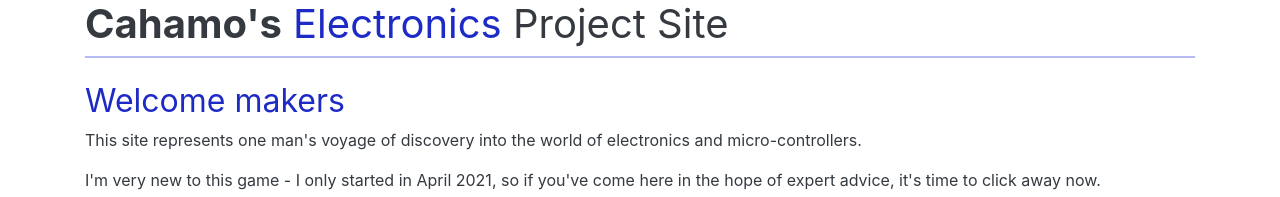
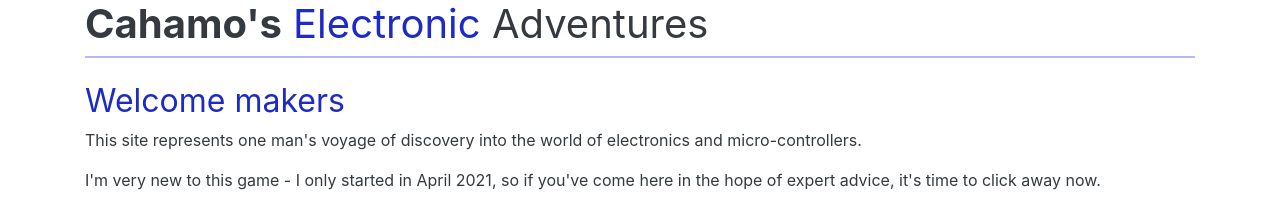
Before and after one commit to cahamo/cahamo.github.io, a Jekyll site: the page built from index.html, in a window 1280 px wide. Shown: the top 197 px of the page. Built offline with Jekyll 4.4.1, drawn with Linux system fonts in a browser that asks for light colours; comment, search, counter and statistics services are not loaded.

Commit message:
Update header.html
Renamed site to "Cahamo's Electronic Adventures" to match new YouTube Channel

```diff
--- a/_includes/header.html
+++ b/_includes/header.html
@@ -1,3 +1,3 @@
 <header role="banner" class="page-header mb-4">
-  <h1><a href="/"><span class="name">Cahamo's</span> <span class="maker">Electronics</span> Project Site</a></h1>
+  <h1><a href="/"><span class="name">Cahamo's</span> <span class="maker">Electronic</span> Adventures</a></h1>
 </header>
```
